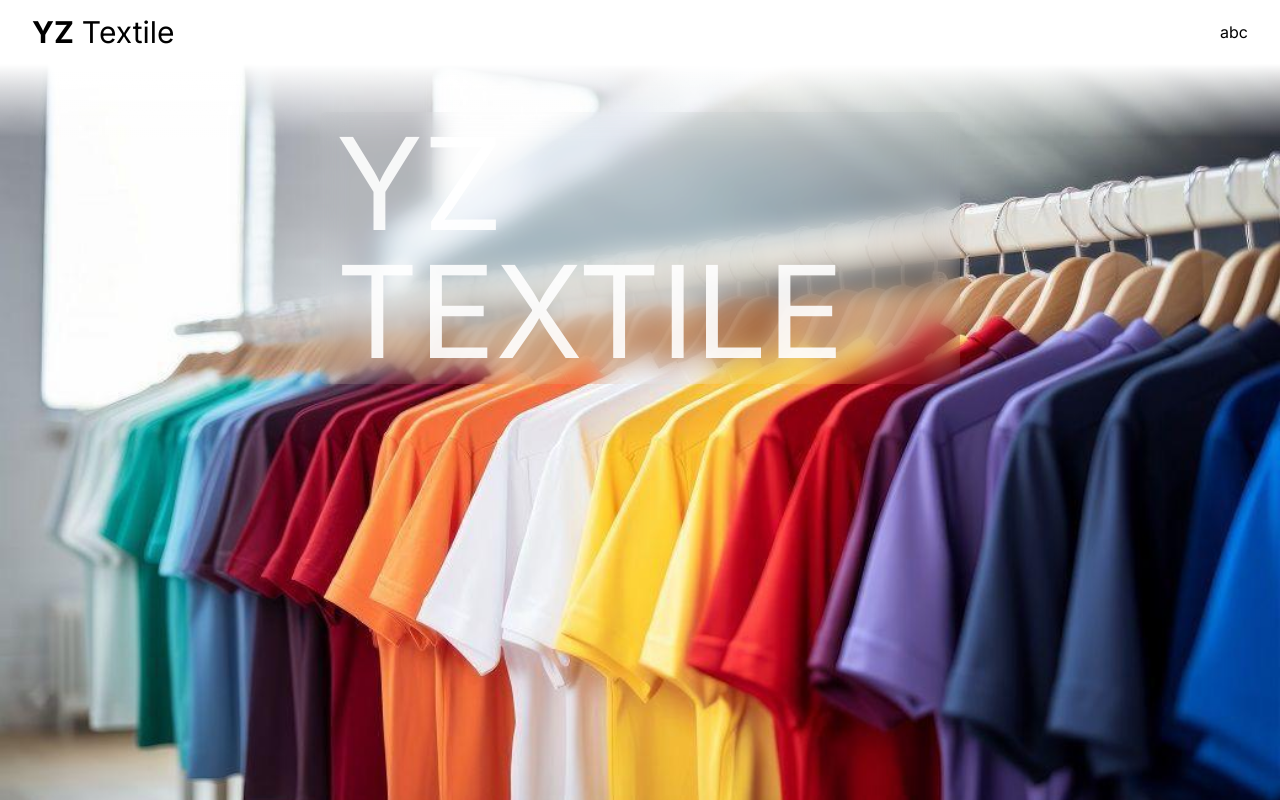
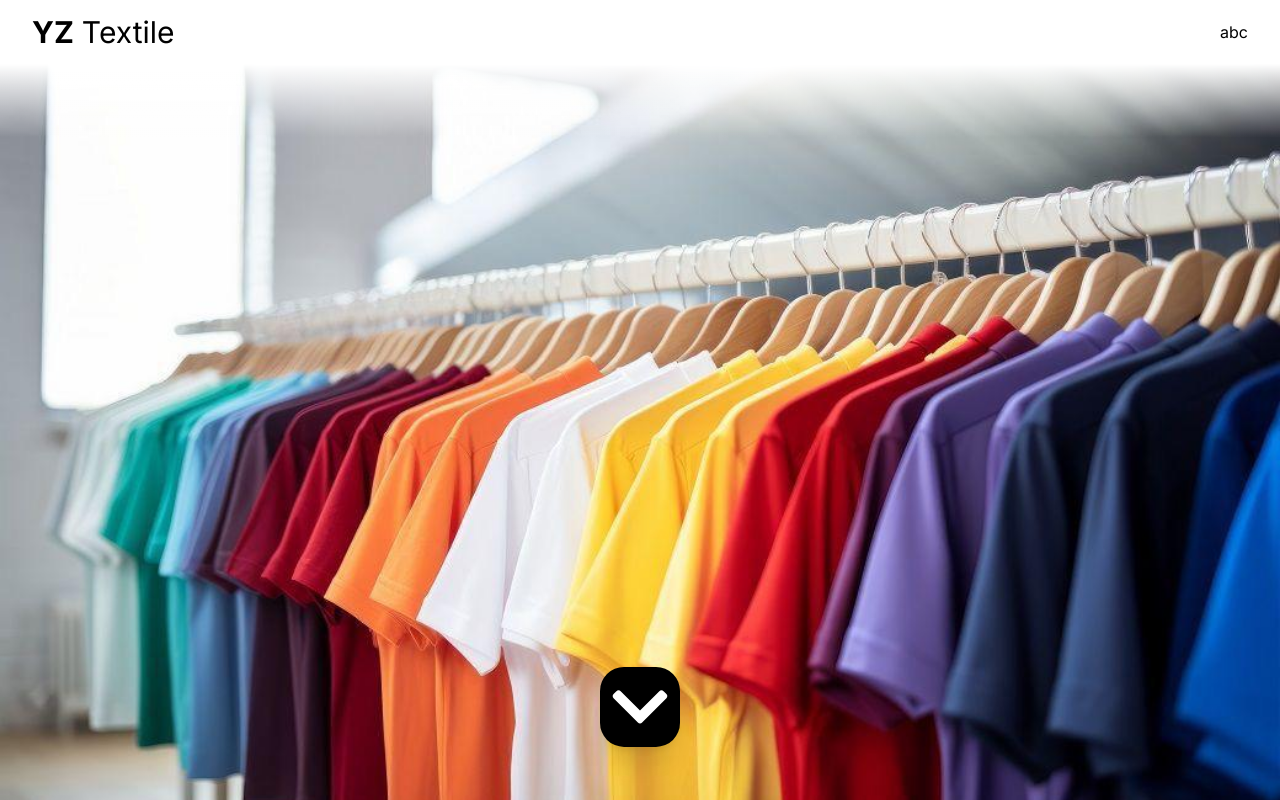
Before and after one commit to MuratOzte/YZ-textile, a Next.js app: page / in a window 1280 px wide. Built offline with nearby package versions, Linux system fonts and the light colour scheme.

Commit message:
scroll button added

```diff
--- a/src/components/Hero/HeroMain.tsx
+++ b/src/components/Hero/HeroMain.tsx
@@ -5,8 +5,8 @@ import { motion } from 'framer-motion';
 
 const HeroMain = () => {
     return (
-        <div className="absolute z-30 top-[25%] left-[50%] translate-x-[-50%] translate-y-[-50%] bg-transparent px-4 py-2 backdrop-blur-md opacity-90 rounded-md">
-            <p className="text-white text-9xl">YZ TEXTILE</p>
+        <div className="absolute z-30 top-[25%] left-[50%] translate-x-[-50%] translate-y-[-50%] bg-transparent px-4 py-2 rounded-md drop-shadow-xl">
+            <p className="text-neutral-300 text-9xl brightness-200 font-semibold [text-shadow:_0_1px_0_rgb(0_0_0_/_40%)]">YZ TEXTILE</p>
         </div>
     );
 };
--- a/src/components/Slide/ImageCarousel.tsx
+++ b/src/components/Slide/ImageCarousel.tsx
@@ -7,6 +7,7 @@ import image2 from '@/assets/slide/slide2.jpeg';
 import image3 from '@/assets/slide/slide3.jpeg';
 import image4 from '@/assets/slide/slide4.jpeg';
 import image5 from '@/assets/slide/slide5.jpeg';
+import { FaChevronDown } from 'react-icons/fa';
 import HeroMain from '../Hero/HeroMain';
 
 const images = [image1, image2, image3, image4, image5];
@@ -31,7 +32,19 @@ const ImageCarousel = () => {
 
     return (
         <div className="relative w-full h-[calc(100vh-64px)] overflow-hidden">
-            <HeroMain />
+            <motion.div
+                initial={{ y: 0 }}
+                animate={{ y: [0, 20, 0, 20, 0] }}
+                transition={{
+                    repeat: Infinity,
+                    duration: 3,
+                    ease: 'easeInOut',
+                }}
+                style={{ translateX: '-50%' }}
+                className="absolute z-30 top-[80%] left-[50%] translate-x-[-50%] translate-y-[-50%] bg-black p-2  rounded-3xl shadow-xl cursor-pointer hover:scale-110"
+            >
+                <FaChevronDown size={64} color="white" />
+            </motion.div>
             <div className="absolute top-0 left-0 w-full h-full">
                 {/* Transparent linear gradient */}
                 <div
@@ -39,6 +52,14 @@ const ImageCarousel = () => {
                     style={{
                         background:
                             'linear-gradient(0deg, rgba(0, 0, 0, 0) 90%, rgba(255,255, 255, 1) 100%)',
+                        zIndex: 1,
+                    }}
+                ></div>
+                <div
+                    className="absolute top-0 left-0 w-full h-full"
+                    style={{
+                        background:
+                            'linear-gradient(0deg, rgba(0, 0, 0, 0) 100%, rgba(0,0, 0, 0.5) 0%)',
                         zIndex: 1,
                     }}
                 ></div>
```
